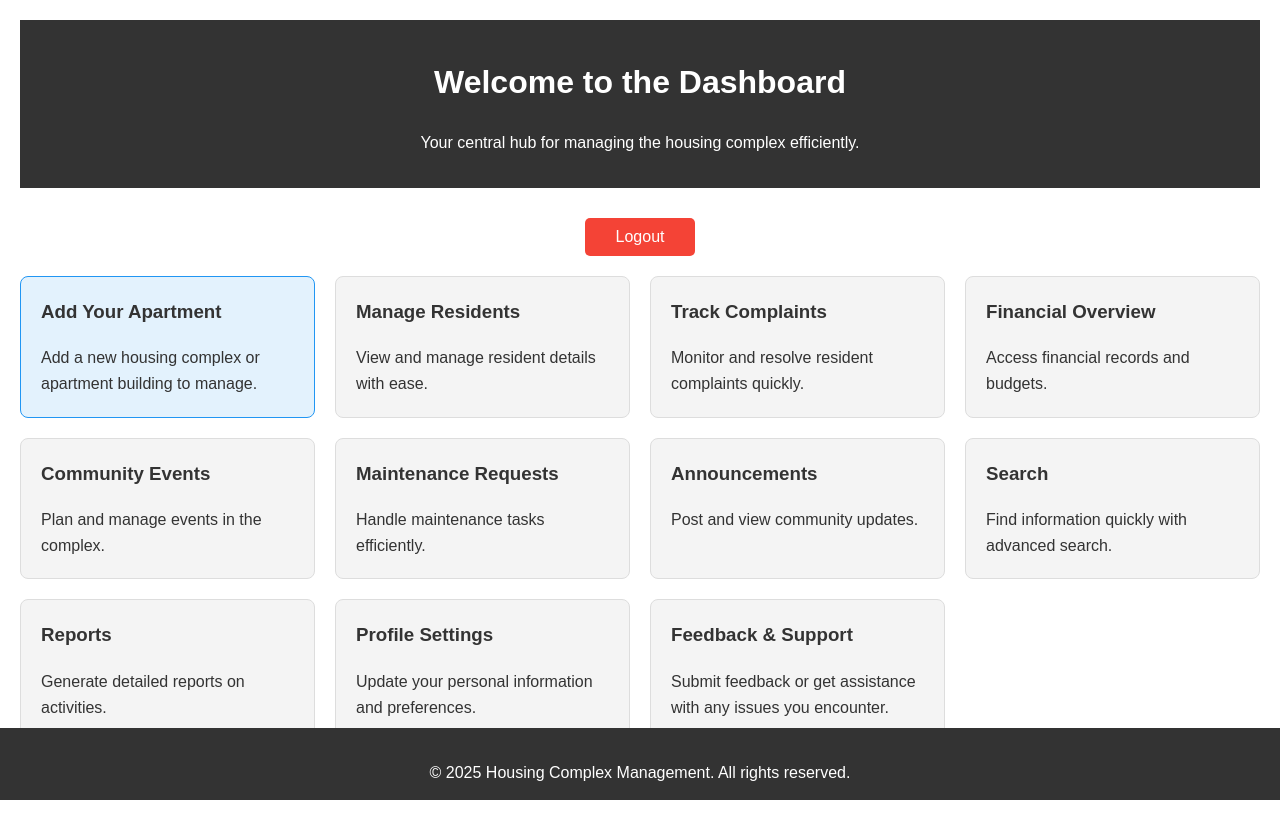
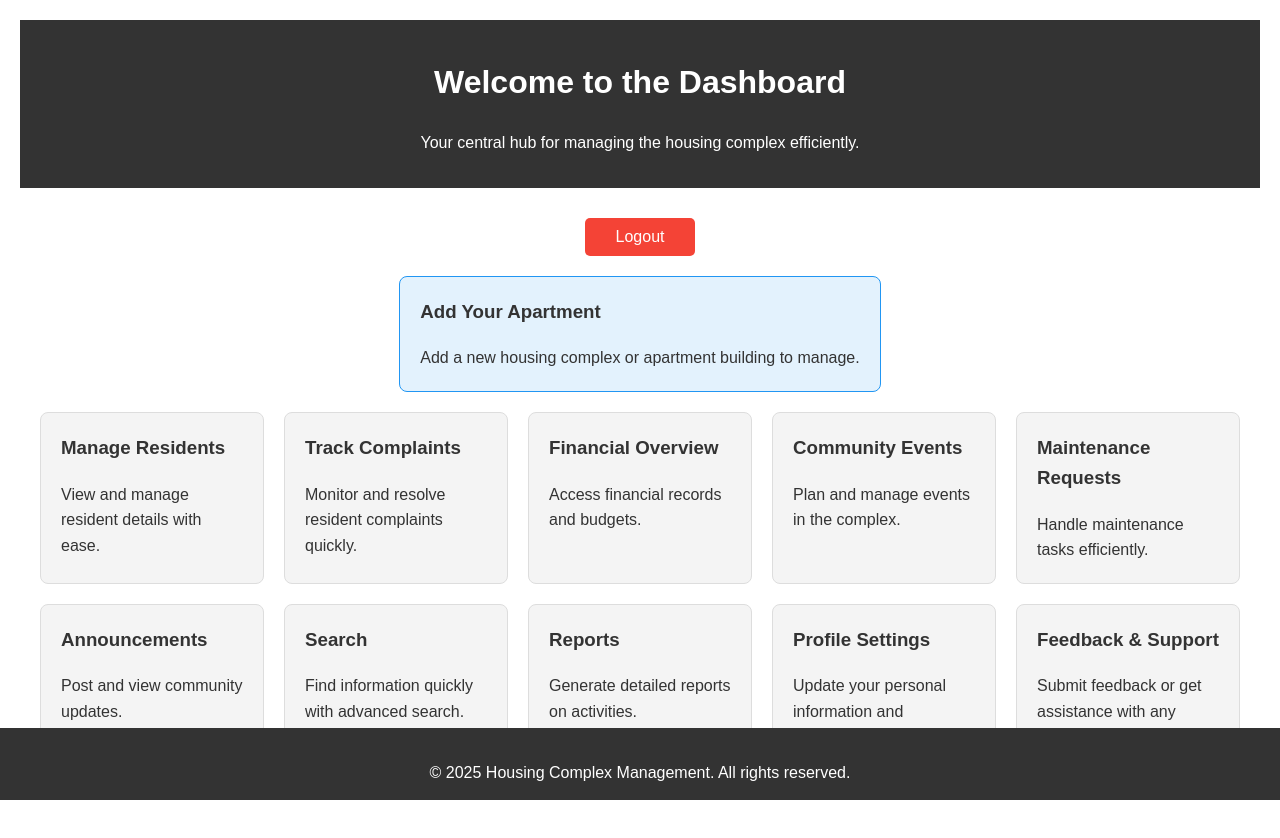
Before and after one commit to yagnitM/housing-complex-management, a React (Vite) app in the folder vite-project/: page /dashboard in a window 1280 px wide. Shown: the top 838 px of the page. Built offline with nearby package versions, Linux system fonts and the light colour scheme.

Commit message:
Updated Dashboard layout and fixed structure

```diff
--- a/vite-project/src/pages/Dashboard.css
+++ b/vite-project/src/pages/Dashboard.css
@@ -8,10 +8,41 @@
   margin-bottom: 30px;
 }
 
+/* Centered Add Your Apartment Card */
+.centered-card {
+  display: flex;
+  justify-content: center;
+  margin-bottom: 20px;
+}
+
+/* 2x5 Grid Layout for the remaining 10 cards */
 .feature-grid {
   display: grid;
-  grid-template-columns: repeat(auto-fit, minmax(250px, 1fr));
+  grid-template-columns: repeat(5, 1fr); /* 5 columns */
+  grid-template-rows: repeat(2, auto);  /* 2 rows */
   gap: 20px;
+  max-width: 1200px;
+  margin: 0 auto;
+}
+
+/* Responsive Design */
+@media (max-width: 1024px) {
+  .feature-grid {
+    grid-template-columns: repeat(3, 1fr); /* Adjust to 3x4 layout for tablets */
+    grid-template-rows: auto;
+  }
+}
+
+@media (max-width: 768px) {
+  .feature-grid {
+    grid-template-columns: repeat(2, 1fr); /* Adjust to 2x5 layout for smaller screens */
+  }
+}
+
+@media (max-width: 500px) {
+  .feature-grid {
+    grid-template-columns: repeat(1, 1fr); /* Single column on small screens */
+  }
 }
 
 .feature-card {
@@ -58,6 +89,7 @@
   background-color: #d32f2f;
 }
 
+/* Styling for the Add Your Apartment card */
 .add-apartment-card {
   background-color: #e3f2fd;
   border-color: #2196f3;
@@ -66,7 +98,3 @@
 .add-apartment-card:hover {
   background-color: #bbdefb;
 }
-
-.gap {
-  margin-bottom: 20px;
-}
--- a/vite-project/src/pages/Dashboard.jsx
+++ b/vite-project/src/pages/Dashboard.jsx
@@ -9,15 +9,21 @@ const Dashboard = () => {
         <h1>Welcome to the Dashboard</h1>
         <p>Your central hub for managing the housing complex efficiently.</p>
       </header>
+
       <Link to="/" className="logout-button">
         <button>Logout</button>
       </Link>
 
-      <section className="feature-grid">
+      {/* Centered Add Your Apartment Card */}
+      <div className="centered-card">
         <Link to="/add-apartment" className="feature-card add-apartment-card">
           <h3>Add Your Apartment</h3>
           <p>Add a new housing complex or apartment building to manage.</p>
         </Link>
+      </div>
+
+      {/* 2x5 Grid Layout */}
+      <section className="feature-grid">
         <Link to="/residents" className="feature-card">
           <h3>Manage Residents</h3>
           <p>View and manage resident details with ease.</p>
```
Also changed, not shown: vite-project/index.html (renamed from vite-project/public/index.html).
